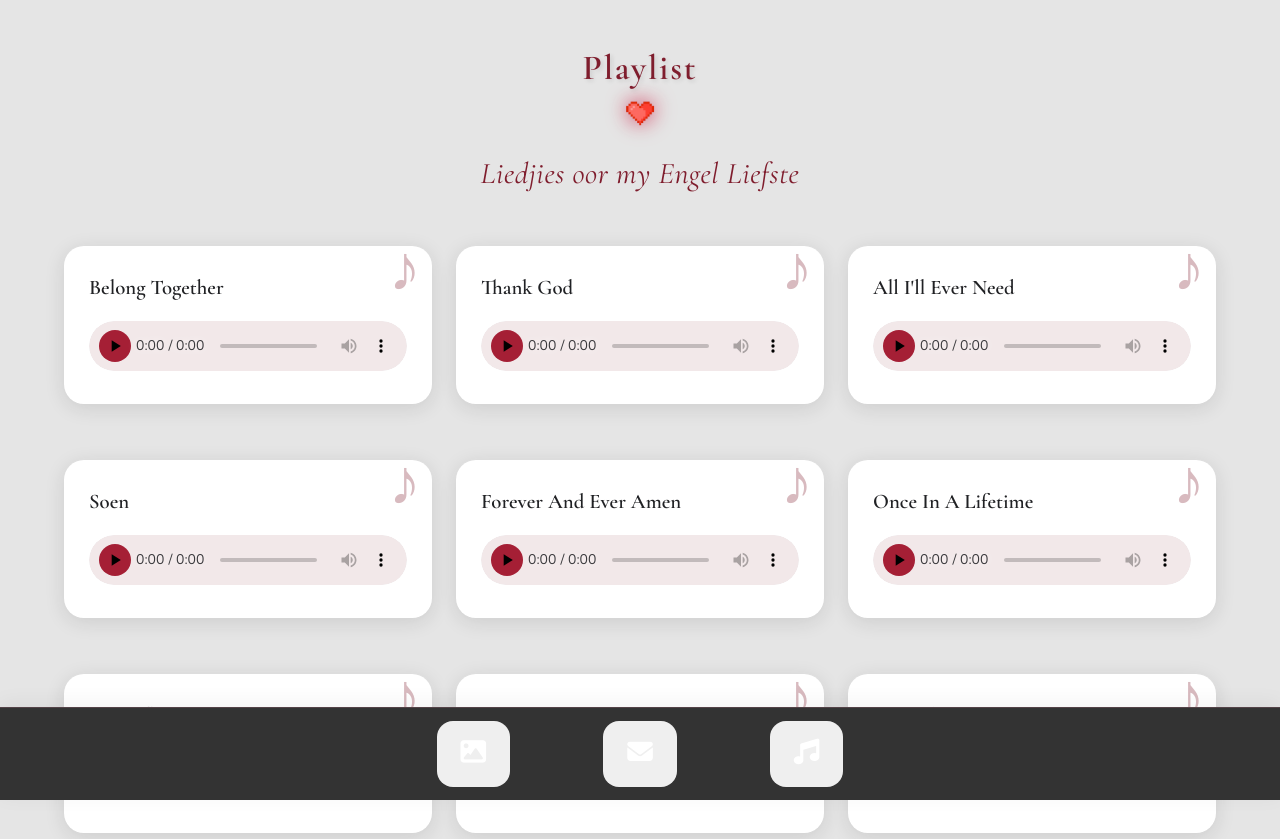
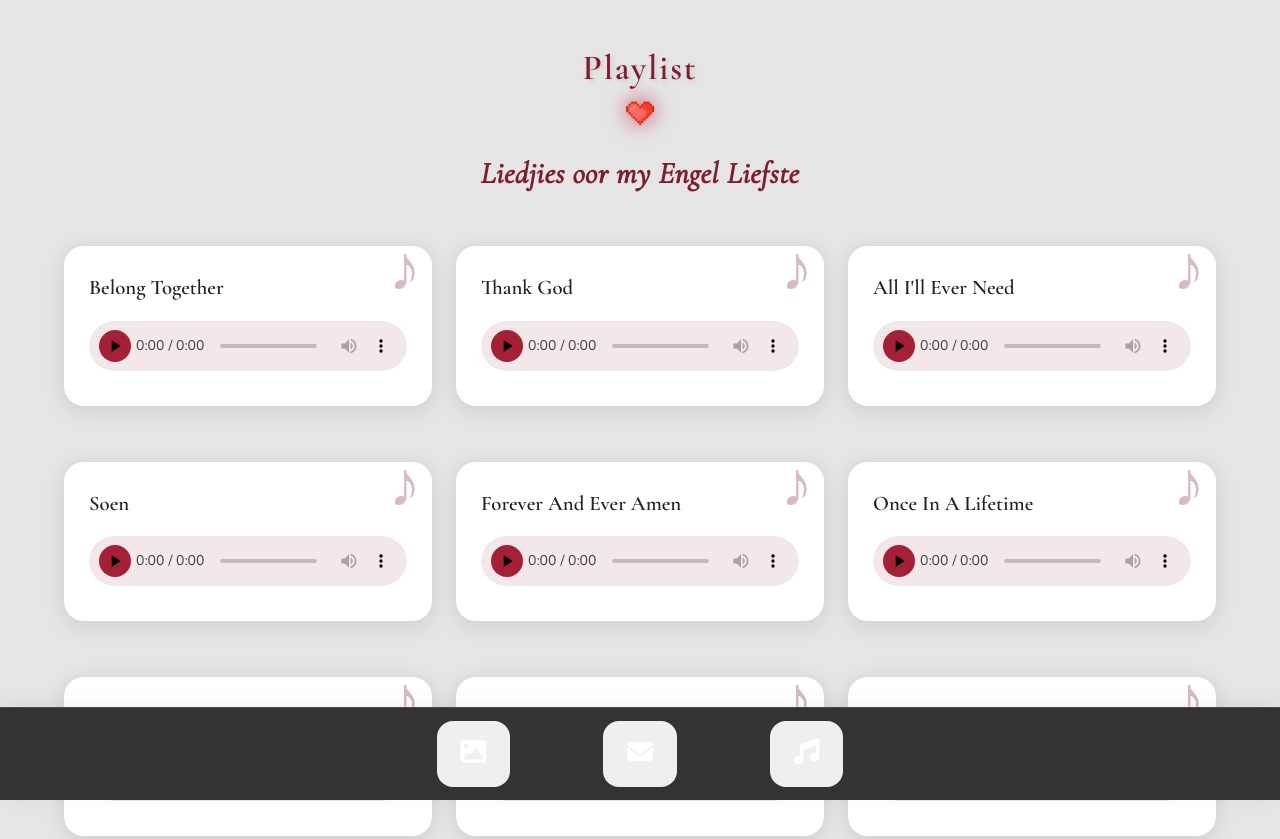
Before and after one commit to christianvn15-ui/W-C, a plain HTML site: page songs.html in a window 1280 px wide. Shown: the top 839 px of the page. Drawn offline with nearby package versions, Linux system fonts and the light colour scheme.

Commit message:
Improve readability and update monthly countdown

```diff
--- a/main.js
+++ b/main.js
@@ -105,8 +105,8 @@ if ("serviceWorker" in navigator) {
 
 // -------------------- RELATIONSHIP CARD --------------------
 function updateRelationshipCard() {
-  // Brother: change this one date (YYYY-MM-DD) to update all relationship counters.
-  const startDate = new Date("2026-06-19"); // <-- UPDATE THIS DATE
+  // Brother: change year, monthIndex (0 = January), and day to update all counters.
+  const startDate = new Date(2026, 5, 19); // <-- UPDATE THIS DATE (year, monthIndex, day)
 
   const today = new Date();
 
@@ -125,15 +125,17 @@ function updateRelationshipCard() {
   const monthsTogetherEl = document.getElementById("monthsTogether");
   if (monthsTogetherEl) monthsTogetherEl.textContent = Math.max(0, elapsedMonths).toLocaleString();
 
-  // Monthiversary Countdown (days until last day of current month)
-  const year = today.getFullYear();
-  const month = today.getMonth();
-  const lastDayOfMonth = new Date(year, month + 1, 0);
-  const countdown = Math.ceil((lastDayOfMonth - today) / (1000 * 60 * 60 * 24));
+  // Monthiversary countdown: count down to the 19th of this month or next month.
+  const todayAtMidnight = new Date(today.getFullYear(), today.getMonth(), today.getDate());
+  let nextMonthiversary = new Date(today.getFullYear(), today.getMonth(), 19);
+  if (todayAtMidnight > nextMonthiversary) {
+    nextMonthiversary = new Date(today.getFullYear(), today.getMonth() + 1, 19);
+  }
+  const countdown = Math.round((nextMonthiversary - todayAtMidnight) / (1000 * 60 * 60 * 24));
 
   const anniversaryCountdownEl = document.getElementById("anniversaryCountdown");
   if (anniversaryCountdownEl) {
-    anniversaryCountdownEl.textContent = countdown + " days left";
+    anniversaryCountdownEl.textContent = countdown === 0 ? "Today!" : `${countdown} days left`;
   }
 }
 
--- a/style.css
+++ b/style.css
@@ -37,7 +37,7 @@ body {
   font-family: var(--font-sans);
   background: var(--bg);
   color: var(--txt);
-  font-weight: 500;
+  font-weight: 700;
   line-height: 1.6;
   min-height: 100vh;
   padding-bottom: 100px;
@@ -45,7 +45,13 @@ body {
 }
 
 /* Clear, comfortable reading defaults. Keep edits here shared across pages. */
-body { font-size: 1.125rem; }
+body { font-size: 1.25rem; }
+body :not(i):not(svg):not(path) { font-weight: 700; }
+h1 { font-size: 2.4rem; }
+h3 { font-size: 1.9rem; }
+.relationship-card h4 { font-size: 1.6rem; }
+.card h2, .letter-box h2 { font-size: 1.4rem; }
+.card-img p, .modal-body p, .share-status, .share-dialog > p:first-of-type { font-size: 1.1rem; }
 p, .modal-body { max-width: 70ch; }
 button, a, input { font: inherit; }
 :focus-visible { outline: 3px solid var(--accents); outline-offset: 3px; }
@@ -529,7 +535,7 @@ footer { background: #333; }
 .nav-bar button { color: #fff; min-width: 64px; min-height: 56px; }
 .nav-bar button:hover, .nav-bar button.active { background: var(--accents); color: #fff; }
 .letter-box { cursor: pointer; }
-@media (max-width: 600px) { body { font-size: 1.125rem; } }
+@media (max-width: 600px) { body { font-size: 1.25rem; } }
 
 .nav-bar button::after {
   content: '';
```
